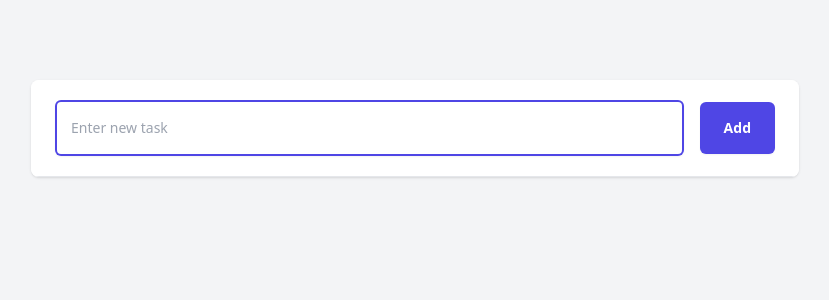
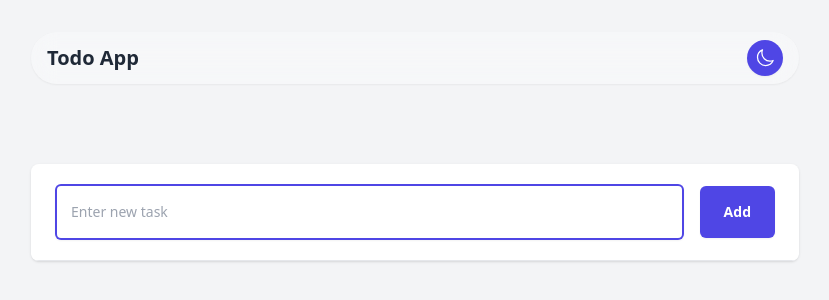
Before and after one commit to sharpshooter90/react-todo, a React (Vite) app: page / in a window 1280 px wide. Shown: the top 300 px of the page, without its empty margins (225-1054 px from the left). Built offline with nearby package versions, Linux system fonts and the light colour scheme.

Commit message:
added themeSwitcher to toggle theme dquote> created MiniHeader to show the toggle button dquote> added tailwind config for manually toggle the theme set localstorage for theme

```diff
--- a/index.html
+++ b/index.html
@@ -1,11 +1,11 @@
 <!DOCTYPE html>
-<html lang="en" class="bg-gray-100">
+<html lang="en">
   <head>
     <meta charset="UTF-8" />
     <meta name="viewport" content="width=device-width, initial-scale=1.0" />
     <title>React Todo App</title>
   </head>
-  <body class="h-screen">
+  <body class="h-screen bg-gray-100 dark:bg-slate-800">
     <div id="root" class="h-screen"></div>
     <script type="module" src="/src/main.jsx"></script>
   </body>
--- a/src/App.jsx
+++ b/src/App.jsx
@@ -4,12 +4,26 @@ import { useState } from "react";
 import NewTaskForm from "./components/NewTaskForm";
 import TaskList from "./components/TaskList";
 import UpdateTaskForm from "./components/UpdateTaskForm";
-
+import ThemeSwitcher from "./components/ThemeSwitcher";
 // custom hooks
 import useLocalStorage from "./hooks/useLocalStorage";
 
 function App() {
   const [tasks, setTasks] = useLocalStorage("react-todo.tasks", []);
+  const [theme, setTheme] = useLocalStorage("react-todo.theme", "light");
+
+  // TODO: query the system preferences and check the local time to set the theme
+  // https://tailwindcss.com/docs/dark-mode
+  if (theme === "dark") {
+    document.documentElement.classList.add("dark");
+  } else {
+    document.documentElement.classList.remove("dark");
+  }
+
+  const toggleTheme = (activeTheme) => {
+    setTheme(activeTheme);
+  };
+
   const [editMode, setEditMode] = useState(false);
   const [previousFocusEl, setPreviousFocusEl] = useState(null);
   const [editedTask, setEditedTask] = useState(null);
@@ -53,9 +67,10 @@ function App() {
   };
 
   return (
-    <div className="bg-gray-100 h-full">
+    <div className="bg-gray-100 dark:bg-slate-800 h-full">
       <div className="mx-auto max-w-7xl px-4 sm:px-6 lg:px-8 h-full">
         {/* We've used 3xl here, but feel free to try other max-widths based on your needs */}
+        <ThemeSwitcher theme={theme} toggleTheme={toggleTheme} />
         <div className="mx-auto max-w-3xl pt-20 h-full flex flex-col">
           {editMode && (
             <UpdateTaskForm
--- /dev/null
+++ b/src/components/MiniHeader.jsx
@@ -0,0 +1,31 @@
+import React from "react";
+// import sun icon from hero icons
+import SunIcon from "@heroicons/react/24/outline/SunIcon";
+import MoonIcon from "@heroicons/react/24/outline/MoonIcon";
+
+export const MiniHeader = ({ theme, toggleTheme }) => {
+  const handleThemeToggle = () => {
+    theme === "light" ? toggleTheme("dark") : toggleTheme("light");
+  };
+
+  return (
+    <div className="mx-auto max-w-3xl mt-8 py-2 px-4 backdrop-blur-md bg-white/30 dark:bg-slate-700/30 rounded-full justify-between items-center flex shadow-sm">
+      <div className="text-xl font-bold text-gray-800 dark:text-white">
+        Todo App
+      </div>
+      <button
+        type="button"
+        className="rounded-full bg-indigo-600 p-2 text-white shadow-sm hover:bg-indigo-500 focus-visible:outline focus-visible:outline-2 focus-visible:outline-offset-2 focus-visible:outline-indigo-600"
+        onClick={handleThemeToggle}
+      >
+        {theme === "light" ? (
+          <MoonIcon className="h-5 w-5" aria-hidden="true" />
+        ) : (
+          <SunIcon className="h-5 w-5" aria-hidden="true" />
+        )}
+      </button>
+    </div>
+  );
+};
+
+export default MiniHeader;
--- a/src/components/NewTaskForm.jsx
+++ b/src/components/NewTaskForm.jsx
@@ -15,15 +15,15 @@ export const NewTaskForm = ({ addTask }) => {
 
   return (
     <form className="w-full" onSubmit={handleFormSubmit}>
-      <div className="overflow-hidden bg-white shadow sm:rounded-lg">
-        <div className="border-b border-gray-200 bg-white px-4 py-5 sm:px-6">
+      <div className="overflow-hidden shadow sm:rounded-lg">
+        <div className="border-b border-gray-200 bg-white dark:bg-black dark:border-slate-800  px-4 py-5 sm:px-6">
           <div className="-ml-4 -mt-2 flex items-center justify-between sm:flex-nowrap">
             <div className="ml-4 mt-2 w-full">
               <input
                 type="text"
                 name="task"
                 id="task"
-                className="block w-full p-4 rounded-md border-0 text-gray-900 shadow-sm ring-1 ring-inset ring-gray-300 placeholder:text-gray-400 focus:ring-2 focus:ring-inset focus:ring-indigo-600 sm:text-sm sm:leading-6"
+                className="block dark:bg-slate-950 dark:ring-slate-700 dark:text-gray-300 w-full p-4 rounded-md border-0 text-gray-900 shadow-sm ring-1 ring-inset ring-gray-300 placeholder:text-gray-400 focus:ring-2 focus:ring-inset focus:ring-indigo-600 sm:text-sm sm:leading-6"
                 placeholder="Enter new task"
                 onInput={(e) => setTask(e.target.value)}
                 required
--- a/src/components/TaskItem.jsx
+++ b/src/components/TaskItem.jsx
@@ -26,7 +26,7 @@ function TaskItem({ task, toggleTask, deleteTask, enterEditMode }) {
 
   return (
     <div
-      className={`p-6 border-b mb-2 border-gray-200 overflow-hidden bg-white shadow sm:rounded-md ${
+      className={`p-6 border-b mb-2 border-gray-200 dark:bg-slate-900 dark:border-slate-700 overflow-hidden bg-white shadow sm:rounded-md ${
         task.checked === true ? "opacity-50" : "opacity-100"
       }`}
     >
@@ -38,11 +38,16 @@ function TaskItem({ task, toggleTask, deleteTask, enterEditMode }) {
             checked={checked}
             onChange={handleCheckboxChange}
             type="checkbox"
-            className="h-4 w-4 rounded border-gray-300 text-indigo-600 focus:ring-indigo-600"
+            className="h-4 w-4 rounded border-gray-300 dark:bg-slate-300 dark:border-slate-700 dark:ring-slate-800 text-indigo-600 focus:ring-indigo-600"
           />
         </div>
         <div className="w-full ml-3 text-sm leading-6 flex justify-between">
-          <label htmlFor={task?.id} className="font-medium text-gray-900">
+          <label
+            htmlFor={task?.id}
+            className={`font-medium text-gray-900 dark:text-slate-300 ${
+              task?.checked && "line-through text-gray-400 dark:text-green-600"
+            }`}
+          >
             {task?.name}
           </label>
           <div className="flex gap-4">
@@ -57,7 +62,7 @@ function TaskItem({ task, toggleTask, deleteTask, enterEditMode }) {
             </button>
             <button
               type="button"
-              className="rounded-full bg-indigo-600 p-2 text-white shadow-sm hover:bg-indigo-500 focus-visible:outline focus-visible:outline-2 focus-visible:outline-offset-2 focus-visible:outline-indigo-600"
+              className="rounded-full bg-indigo-600 p-2 text-white dark:text-slate-300 shadow-sm hover:bg-indigo-500 focus-visible:outline focus-visible:outline-2 focus-visible:outline-offset-2 focus-visible:outline-indigo-600"
               data-tooltip-id="todo-app-tooltip"
               data-tooltip-content="Delete Task"
               onClick={handleDeleteTask}
--- a/src/components/TaskList.jsx
+++ b/src/components/TaskList.jsx
@@ -3,7 +3,7 @@ import TaskItem from "./TaskItem";
 
 export const TaskList = ({ tasks, toggleTask, deleteTask, enterEditMode }) => {
   return (
-    <div className="">
+    <div className="flex flex-col-reverse">
       {tasks.map((task, key) => {
         return (
           <TaskItem
--- /dev/null
+++ b/src/components/ThemeSwitcher.jsx
@@ -0,0 +1,15 @@
+import React from "react";
+import useLocalStorage from "../hooks/useLocalStorage";
+
+// custom components
+import MiniHeader from "./MiniHeader";
+
+export const ThemeSwitcher = ({ theme, toggleTheme }) => {
+  return (
+    <div>
+      <MiniHeader theme={theme} toggleTheme={toggleTheme} />{" "}
+    </div>
+  );
+};
+
+export default ThemeSwitcher;
--- a/src/components/UpdateTaskForm.jsx
+++ b/src/components/UpdateTaskForm.jsx
@@ -48,23 +48,23 @@ export const UpdateTaskForm = ({ editedTask, updateTask, closeEditMode }) => {
                 leaveFrom="opacity-100 scale-100"
                 leaveTo="opacity-0 scale-95"
               >
-                <Dialog.Panel className="w-full max-w-md transform overflow-hidden rounded-2xl bg-white p-6 text-left align-middle shadow-xl transition-all">
+                <Dialog.Panel className="w-full max-w-md transform overflow-hidden rounded-2xl bg-white dark:bg-slate-800 p-6 text-left align-middle shadow-xl transition-all">
                   <Dialog.Title
                     as="h3"
-                    className="text-lg font-medium leading-6 text-gray-900"
+                    className="text-lg font-medium leading-6 text-gray-900 dark:text-gray-300 mb-2"
                   >
-                    Payment successful
+                    Update Task
                   </Dialog.Title>
                   <form className="w-full" onSubmit={handleFormSubmit}>
-                    <div className="overflow-hidden bg-white shadow sm:rounded-lg">
-                      <div className="border-b border-gray-200 bg-white px-4 py-5 sm:px-6">
+                    <div className="overflow-hidden shadow sm:rounded-lg">
+                      <div className="border-b border-gray-200 dark:border-slate-700 bg-white dark:bg-black  px-4 py-5 sm:px-6">
                         <div className="-ml-4 -mt-2 flex items-center justify-between sm:flex-nowrap">
                           <div className="ml-4 mt-2 w-full">
                             <input
                               type="text"
                               name="task"
                               id="task"
-                              className="block w-full p-4 rounded-md border-0 text-gray-900 shadow-sm ring-1 ring-inset ring-gray-300 placeholder:text-gray-400 focus:ring-2 focus:ring-inset focus:ring-indigo-600 sm:text-sm sm:leading-6"
+                              className="block w-full p-4 rounded-md border-0 text-gray-900 shadow-sm ring-1 ring-inset ring-gray-300 dark:ring-slate-800 placeholder:text-gray-400 dark:text-gray-400 focus:ring-2 focus:ring-inset focus:ring-indigo-600 sm:text-sm sm:leading-6 dark:bg-slate-950"
                               placeholder="Enter new task"
                               onInput={(e) =>
                                 setUpdatedTaskName(e.target.value)
--- a/tailwind.config.js
+++ b/tailwind.config.js
@@ -1,13 +1,9 @@
 /** @type {import('tailwindcss').Config} */
 export default {
-  content: [
-    "./index.html",
-    "./src/**/*.{js,ts,jsx,tsx}",
-  ],
+  content: ["./index.html", "./src/**/*.{js,ts,jsx,tsx}"],
   theme: {
     extend: {},
   },
-  plugins: [
-    require('@tailwindcss/forms'),
-  ],
-}
+  plugins: [require("@tailwindcss/forms")],
+  darkMode: "class",
+};
```
